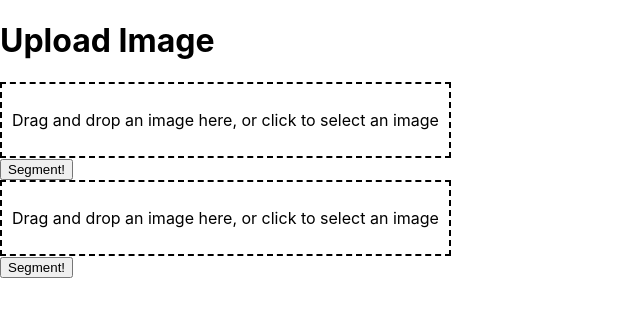
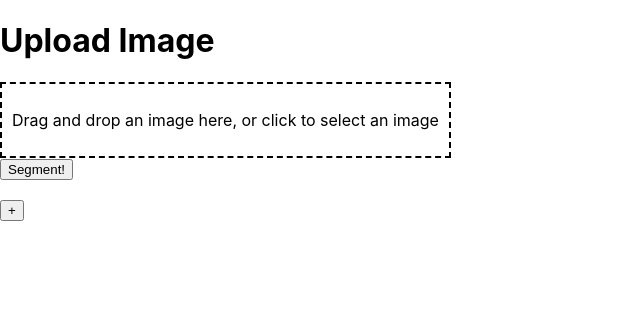
Before and after one commit to shaharAka/Chaim, a Next.js app: page /upload in a window 1280 px wide. Shown: the top 316 px of the page, without its empty margins (0-640 px from the left). Built offline with nearby package versions, Linux system fonts and the light colour scheme.

Commit message:
Update upload.js

```diff
--- a/pages/upload.js
+++ b/pages/upload.js
@@ -1,12 +1,23 @@
-import React from 'react';
+import React, { useState } from 'react';
 import ImageSegmentor from '../components/ImageSegmentor.js';
 
 export default function UploadPage() {
+  const [imageSegmentors, setImageSegmentors] = useState([<ImageSegmentor key={0} />]);
+
+  const addImageSegmentor = () => {
+    setImageSegmentors([
+      ...imageSegmentors,
+      <ImageSegmentor key={imageSegmentors.length} />,
+    ]);
+  };
+
   return (
     <div>
       <h1>Upload Image</h1>
-      <ImageSegmentor />
-      <ImageSegmentor />
+      <div style={{ display: 'flex', flexDirection: 'row', flexWrap: 'wrap' }}>
+        {imageSegmentors}
+      </div>
+      <button onClick={addImageSegmentor} style={{ marginTop: '20px' }}>+</button>
     </div>
   );
 }
```
